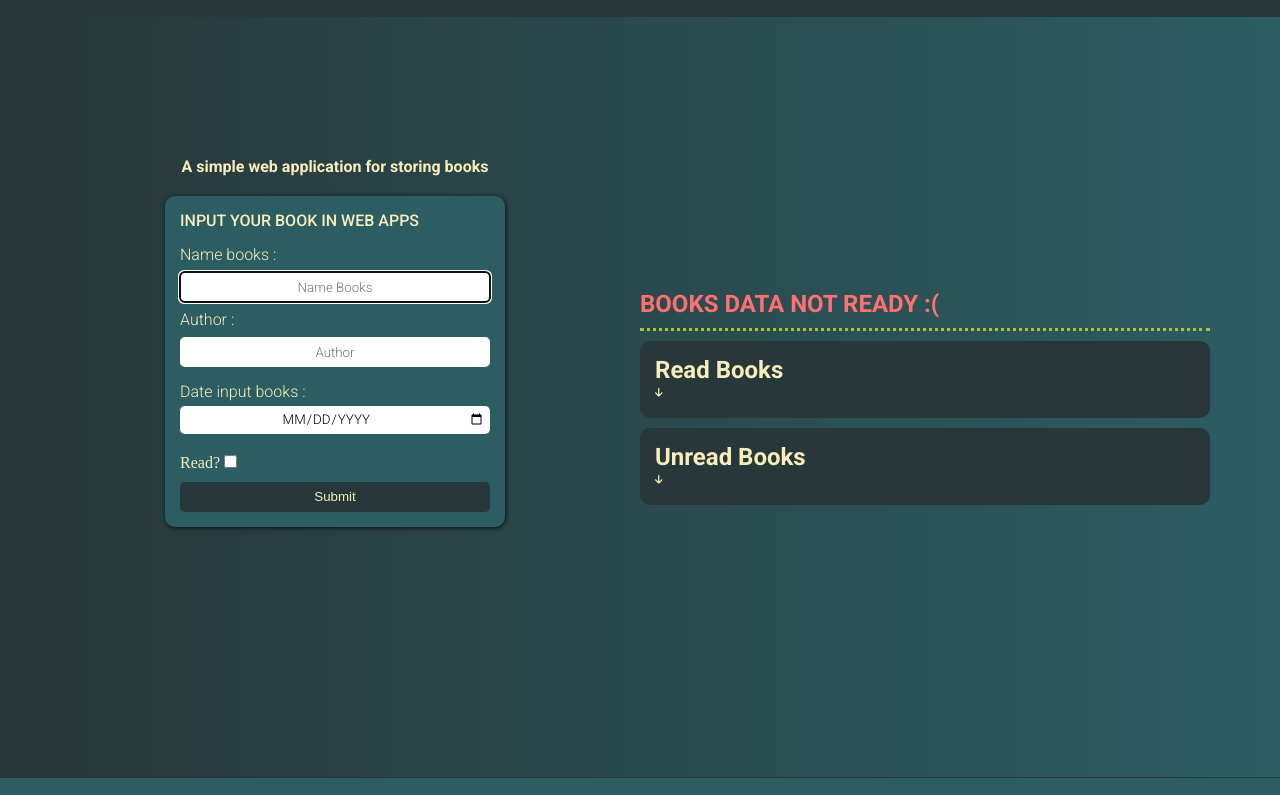
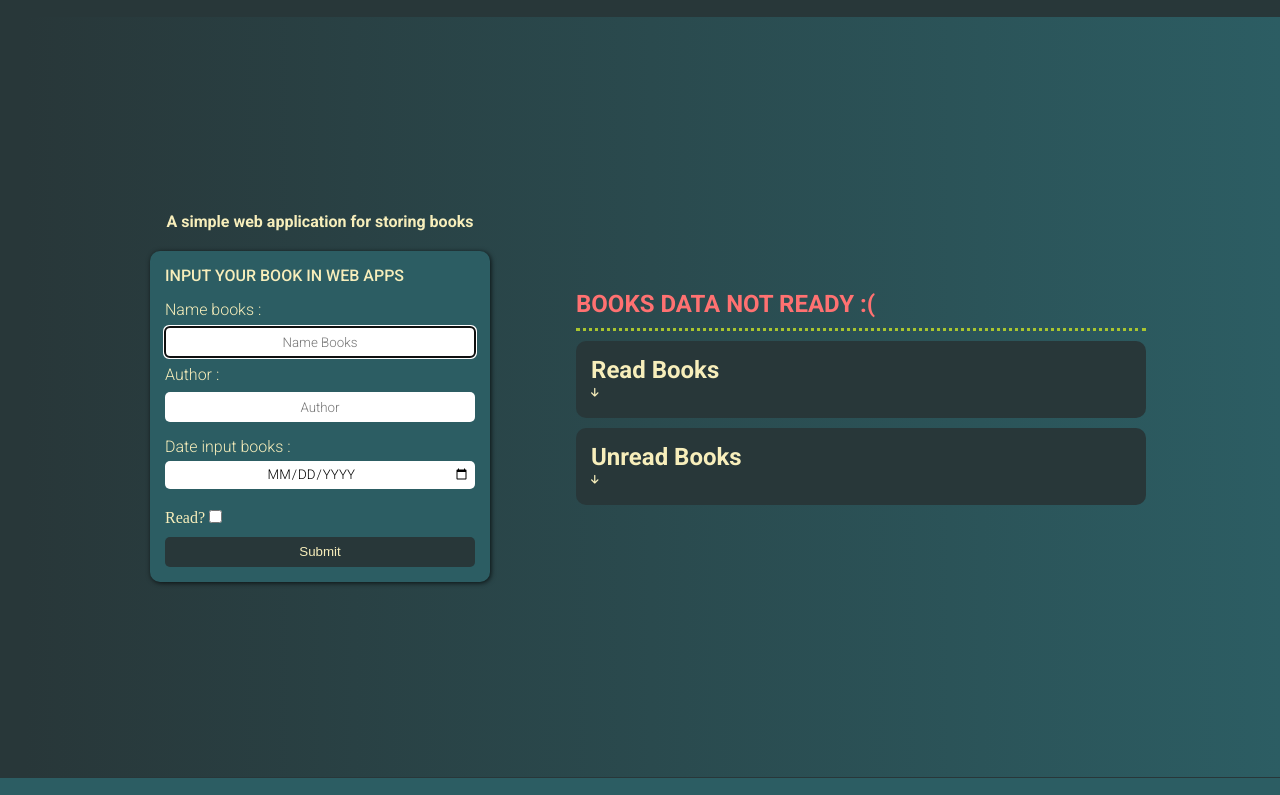
Before and after one commit to adipratamajaya/Bookshelf, a website: page index.html in a window 1280 px wide. Shown: the part 46-841 px from the top of the page. Drawn offline with nearby package versions, Linux system fonts and the light colour scheme.

Commit message:
style container

```diff
--- a/apps/style/styles.css
+++ b/apps/style/styles.css
@@ -230,14 +230,11 @@ main {
 
 /* froms input books */
 .container {
-    width: 50%;
+    width: 40%;
     display: flex;
     flex-direction: column;
     justify-content: inherit;
     align-items: center;
-    position: relative;
-    top: -55px;
-    right: -15px;
 }
 .container h2 {
     color: var(--color-text);
```
